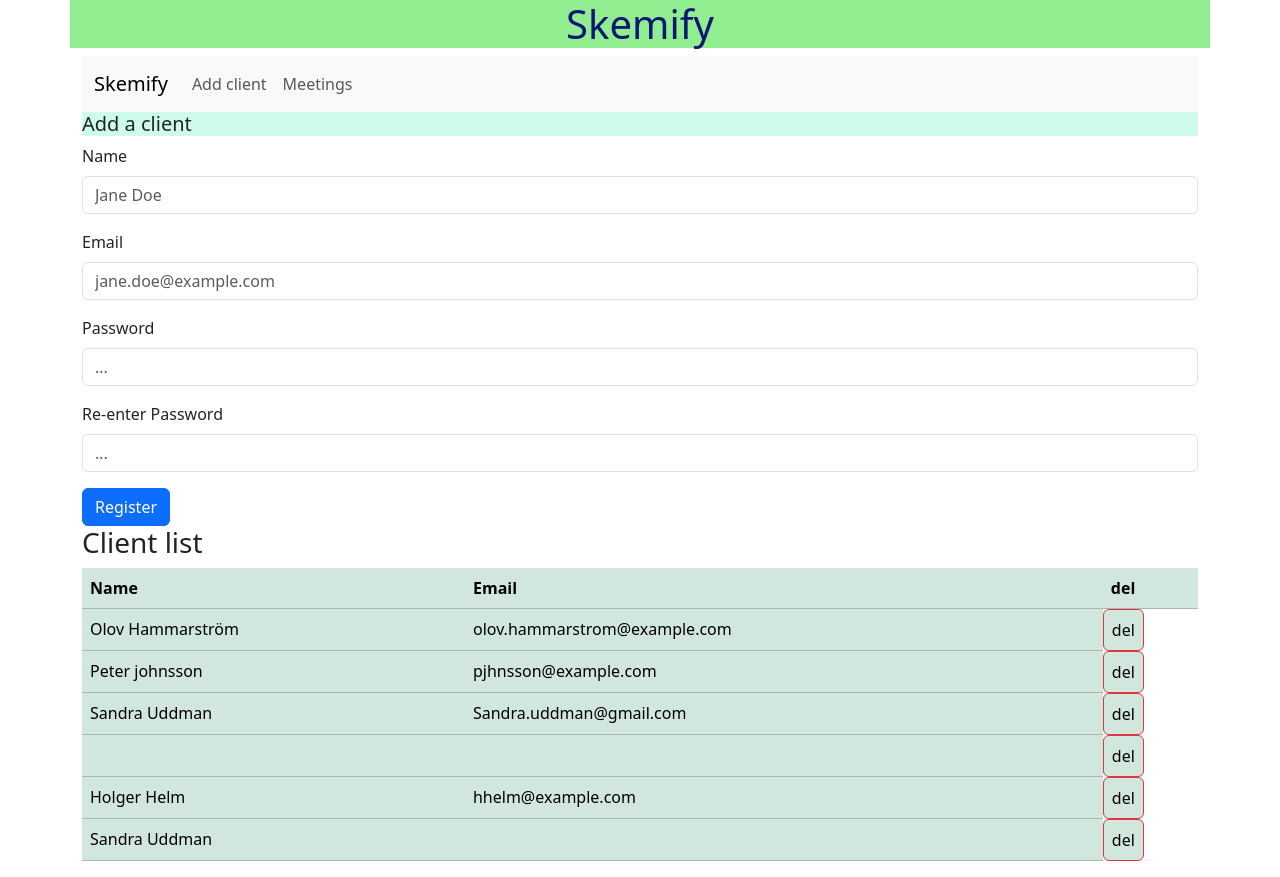
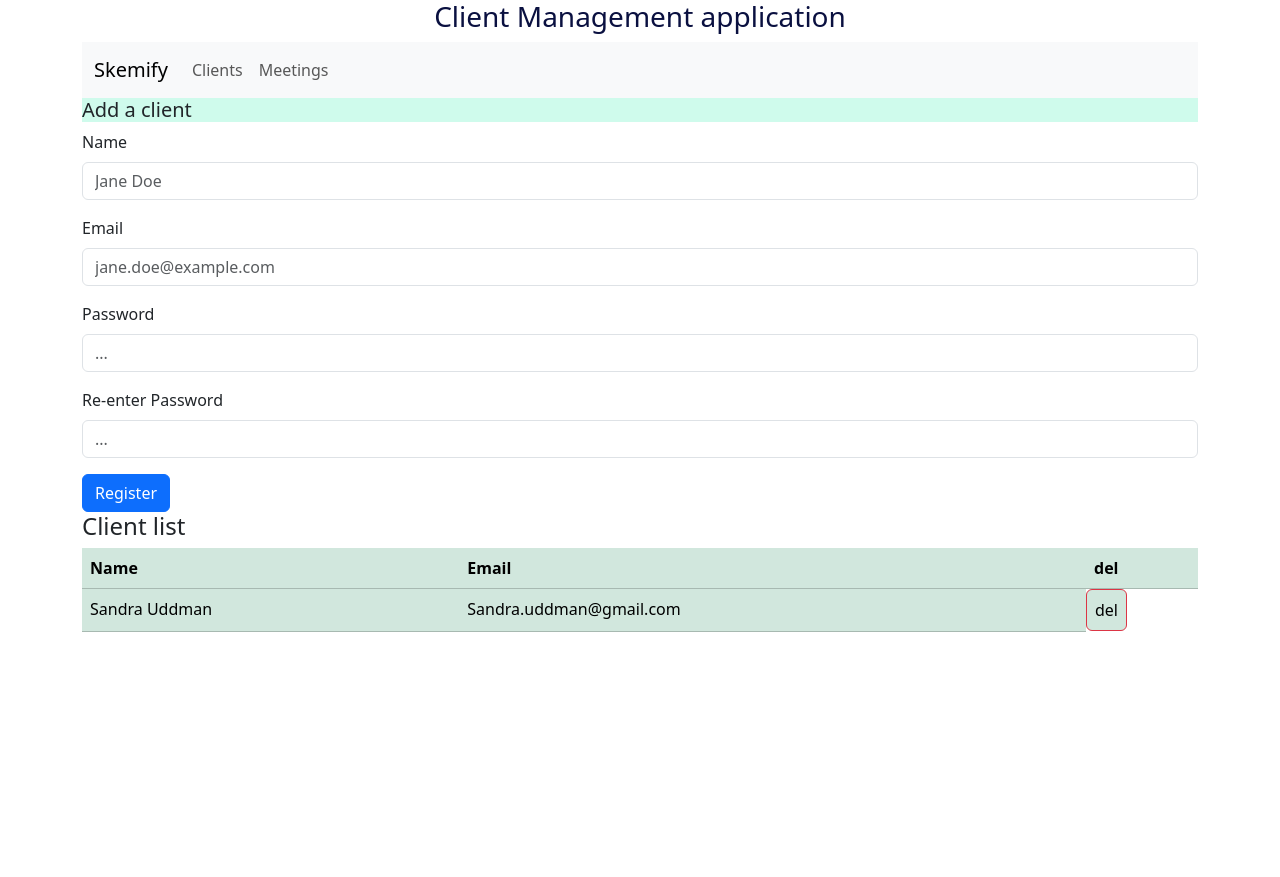
Before and after one commit to sandrauddman/clientManagementApp, an Angular app: page /clientForm in a window 1280 px wide. After the commit the page ends 800 px from the top, so only its background shows below. Built offline with nearby package versions, Linux system fonts and the light colour scheme; data requests are answered from the project's data file.

Commit message:
clean up

```diff
--- a/db.json
+++ b/db.json
@@ -1,55 +1,20 @@
 {
   "clients": [
     {
-      "id": "2728",
-      "cname": "Olov Hammarström",
-      "emailId": "olov.hammarstrom@example.com",
-      "pass": "123456",
-      "repass": "12345"
-    },
-    {
-      "id": "54e6",
-      "cname": "Peter johnsson",
-      "emailId": "pjhnsson@example.com",
-      "pass": "23456789",
-      "repass": "2345678"
-    },
-    {
-      "id": "9e85",
+      "id": "7009",
       "cname": "Sandra Uddman",
       "emailId": "Sandra.uddman@gmail.com",
-      "pass": "wertyui",
-      "repass": "rdetfui"
-    },
-    {
-      "id": "c24e",
-      "cname": "",
-      "emailId": "",
-      "pass": "",
-      "repass": ""
-    },
-    {
-      "id": "eed3",
-      "cname": "Holger Helm",
-      "emailId": "hhelm@example.com",
-      "pass": "2345678",
-      "repass": "34567"
-    },
-    {
-      "id": "aa5b",
-      "cname": "Sandra Uddman",
-      "emailId": "",
-      "pass": "",
-      "repass": ""
+      "pass": "3456789",
+      "repass": "456789"
     }
   ],
   "meetings": [
     {
-      "id": "7ee9",
-      "meetname": "stand up",
-      "clientId": "2728",
-      "date": "2025-10-03",
-      "time": "17:29"
+      "id": "6ec1",
+      "meetname": "HR intro",
+      "clientId": "7009",
+      "date": "2025-10-04",
+      "time": "15:15"
     }
   ]
 }
--- a/src/app/app.component.html
+++ b/src/app/app.component.html
@@ -1,4 +1,4 @@
-<h1 class="container" style="background-color: lightgreen;text-align: center; color: rgb(11, 23, 114);">Skemify</h1>
+<h3 class="container" style="text-align: center; color: rgb(10, 16, 64);">Client Management application</h3>
 
 <div class="container">
   <nav class="navbar navbar-expand-lg navbar-light bg-light">
@@ -11,7 +11,7 @@
       <div class="collapse navbar-collapse" id="navbarNavDropdown">
         <ul class="navbar-nav">
           <li class="nav-item">
-            <a class="nav-link" routerLink="clientForm"  >Add client</a>
+            <a class="nav-link" routerLink="clientForm"  >Clients</a>
           </li>
           <li class="nav-item">
             <a class="nav-link" routerLink="meetingForm" >Meetings</a>
--- a/src/app/client-form/client-form.component.html
+++ b/src/app/client-form/client-form.component.html
@@ -1,4 +1,5 @@
 <div class="container">
+    <span class="border-top border-primary">
     <h5 style="background-color: rgba(177, 248, 224, 0.614);">Add a client</h5>
     <form [formGroup]="registerForm" (ngSubmit)="onSubmit()">
         <div class="mb-3">
@@ -19,12 +20,12 @@
         </div>
         <button type="submit" class="btn btn-primary" >Register</button>
     </form>
-
+    </span>
 
 </div>
 
 <div class="container">
-    <h3>Client list</h3>
+    <h4>Client list</h4>
     <table class="table table-success">
         <thead>
             <tr>
@@ -35,7 +36,7 @@
             <tr *ngFor="let c of clients; let i= index">
                 <td>{{c.cname}}</td>
                 <td>{{c.emailId}}</td>
-                <button class="btn btn-danger" (click)="deleteclient(i)">del</button>
+                <button class="btn btn-danger" (click)="deleteclient(c.id)">del</button>
 
             </tr>
         </tbody>
--- a/src/app/client-form/client-form.component.ts
+++ b/src/app/client-form/client-form.component.ts
@@ -32,7 +32,7 @@ export class ClientFormComponent implements OnInit{
   onSubmit(){
     this.addclient(this.registerForm.value);
     this.registerForm.reset();
-    this.loadclients();
+
 
     return;
   }
@@ -52,6 +52,8 @@ export class ClientFormComponent implements OnInit{
 
 
   deleteclient(i: number){
+    console.log(" number" + i);
+
     this.service.deleteClient(i).subscribe(()=>{this.loadclients();});
   }
 
--- a/src/app/meeting-form/meeting-form.component.html
+++ b/src/app/meeting-form/meeting-form.component.html
@@ -31,7 +31,7 @@
 </div>
 
     <div class="container" >
-        <h3>Meetings</h3>
+        <h4>Meetings</h4>
 
         <table class="table table-success">
             <thead>
@@ -42,10 +42,10 @@
             <tbody>
                 <tr *ngFor="let m of meetings">
                     <td>{{m.meetname}}</td>
-                    <td>{{m.clientId}}</td>
+                    <td>{{clients[m.clientId.cname]}}</td>
                     <td>{{m.date}}</td>
                     <td>{{m.time}}</td>
-                    <button class="btn btn-danger">del</button>
+                    <button class="btn btn-danger" (click)="deletemeeting(m.id)">del</button>
 
                 </tr>
             </tbody>
--- a/src/app/meeting-form/meeting-form.component.ts
+++ b/src/app/meeting-form/meeting-form.component.ts
@@ -57,7 +57,7 @@ export class MeetingFormComponent implements OnInit{
     }
 
 
-    deleteclient(i: number){
+    deletemeeting(i: number){
       this.service.deleteMeeting(i).subscribe(()=>{this.loadmeetings();});
     }
 
```
